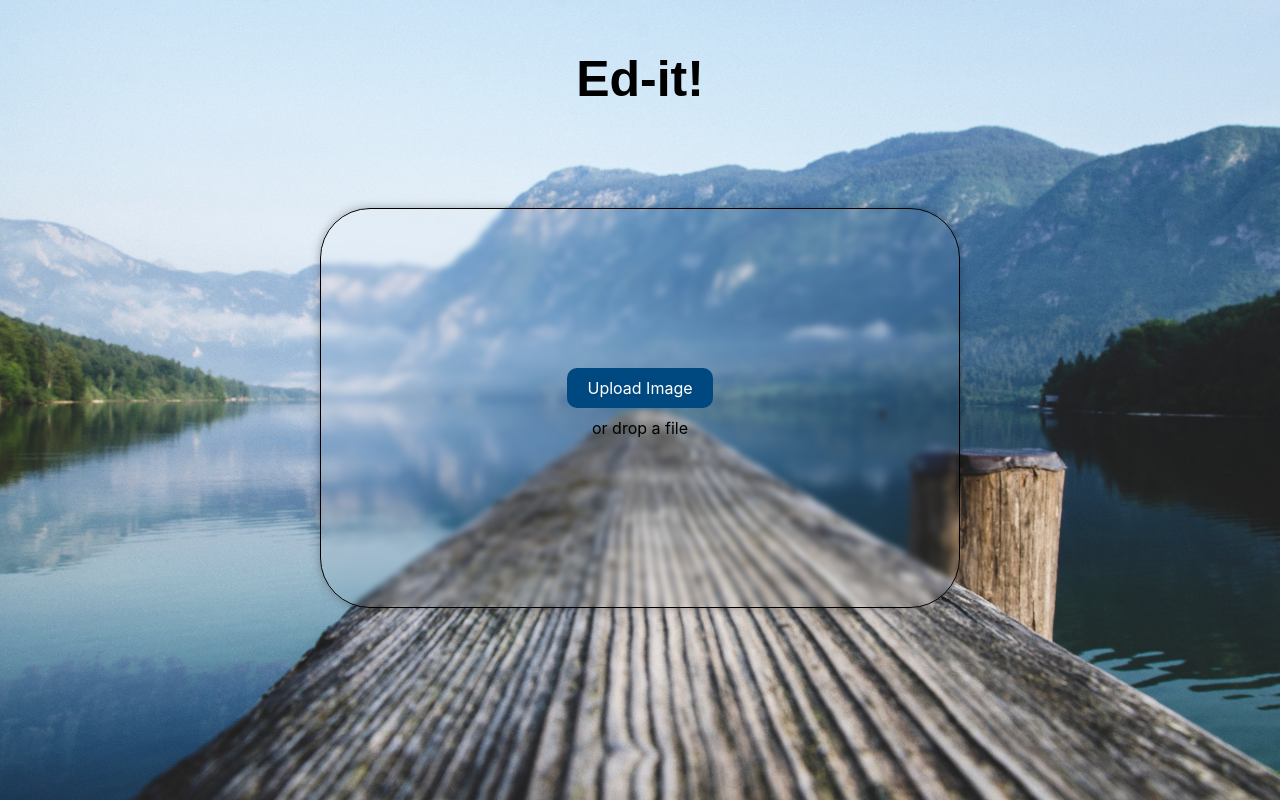
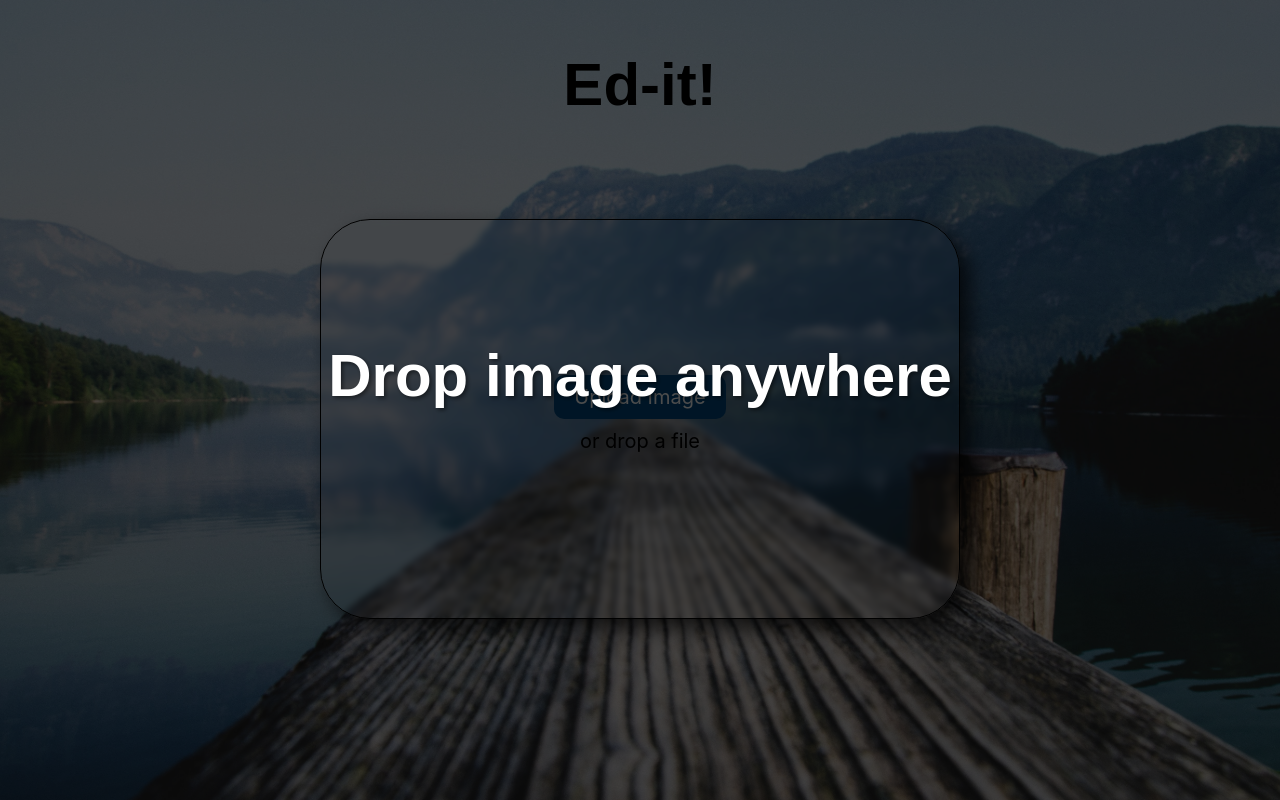
Before and after one commit to GuyShabtay/Ed-it, a React (Create React App) app: page / in a window 1280 px wide. Built offline with nearby package versions, Linux system fonts and the light colour scheme.

Commit message:
add background layer

```diff
--- a/src/ImageEditor.css
+++ b/src/ImageEditor.css
@@ -13,10 +13,11 @@
   align-items: center;
   text-align: center;
   flex-direction: column;
-  box-shadow: 0 0 10px rgba(0, 0, 0, 0.3);
+  box-shadow: 10px 10px 20px rgba(0.7, 0.7, 0.7, 0.7); /* Stronger shadow */
   /* margin-top: 50px; */
   backdrop-filter: blur(3px); /* Apply blur effect to the background */
 
+  font-size: 20px;
 
 }
 .drop-or-select h1 {
@@ -31,6 +32,7 @@
   border-radius: 10px;
   padding: 10px 20px;
   cursor: pointer;
+
   /* padding: 100px; */
   /* transition: all 0.2s ease-in; */
 }
@@ -38,7 +40,7 @@ p{
   margin-top: 20px;
 }
 #file-input-label:hover {
-  background-color: rgba(0, 73, 128, 0.735);
+  background-color: rgba(0, 73, 128, 0.135);
 
 }
 #file-input {
@@ -57,7 +59,7 @@ p{
 
 .active-drop-zone{
   background: rgba(0, 106, 187, 0.549);
-  box-shadow: 10px 10px 10px rgba(0, 0, 0, 0.3);
+  box-shadow: 10px 10px 10px rgba(0.7, 0.7, 0.7, 0.3);
 }
 img {
   width: 500px;
@@ -102,7 +104,23 @@ width: 20px;
 h1{
 /* text-align: center; */
 margin: 50px 0 100px 0;
-font-size: 50px;
+font-size: 60px;
 font-family: 'Montserrat', sans-serif;
+}
+
+.layer{
+  width: 100%;
+  height: 100vh;
+  background-color: rgb(0, 0, 0,0.7);
+  position: fixed;
+  left:0;
+  bottom: 0;
+  display: flex;
+  justify-content: center;
+  align-items: center;
+}
+.layer h1{
+  color: white;
+  text-shadow: 2px 2px 4px rgba(0, 0, 0, 0.5);
 
 }
--- a/src/ImageEditor.jsx
+++ b/src/ImageEditor.jsx
@@ -142,6 +142,9 @@ const ImageEditor = () => {
             )}
           </div>
           <input {...getInputProps()} />
+          <div className='layer'>
+          <h1>Drop image anywhere</h1>
+          </div>
         </div>
       ) : (
         <div className='edit'>
```
